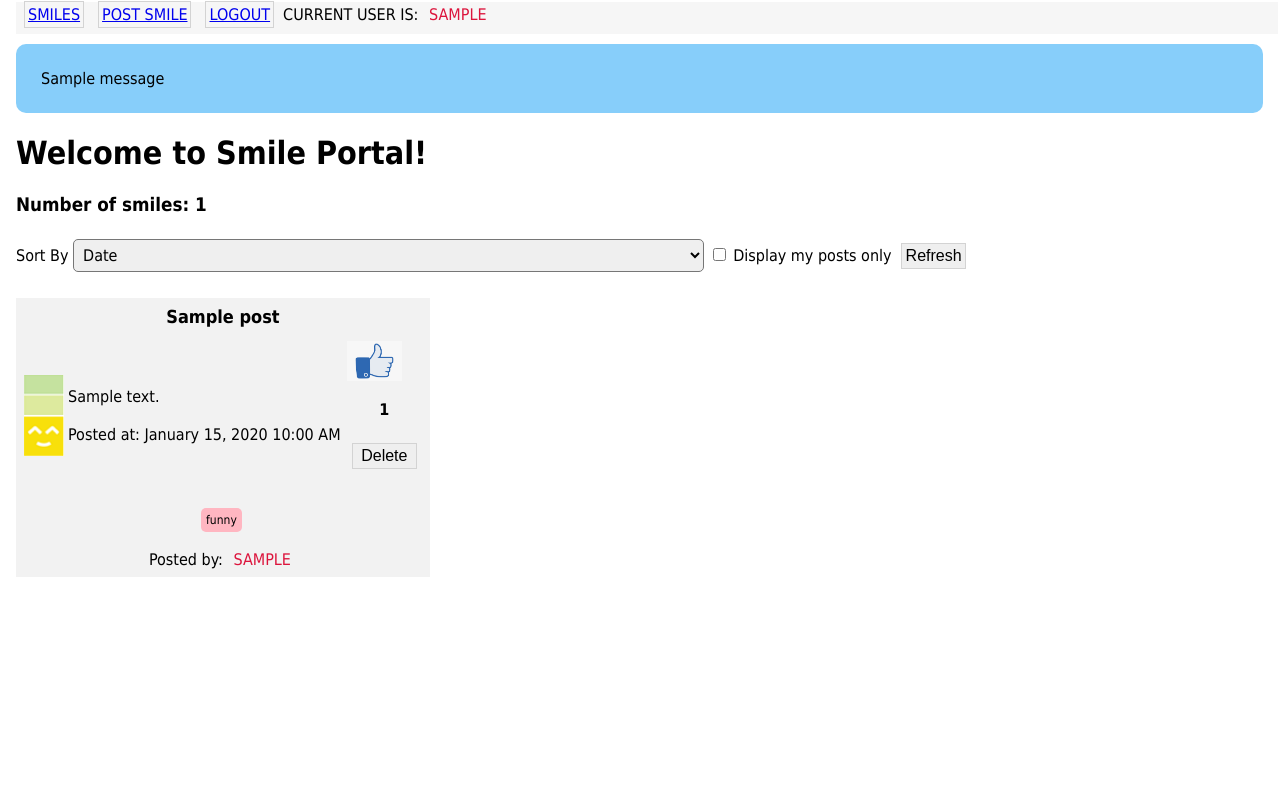
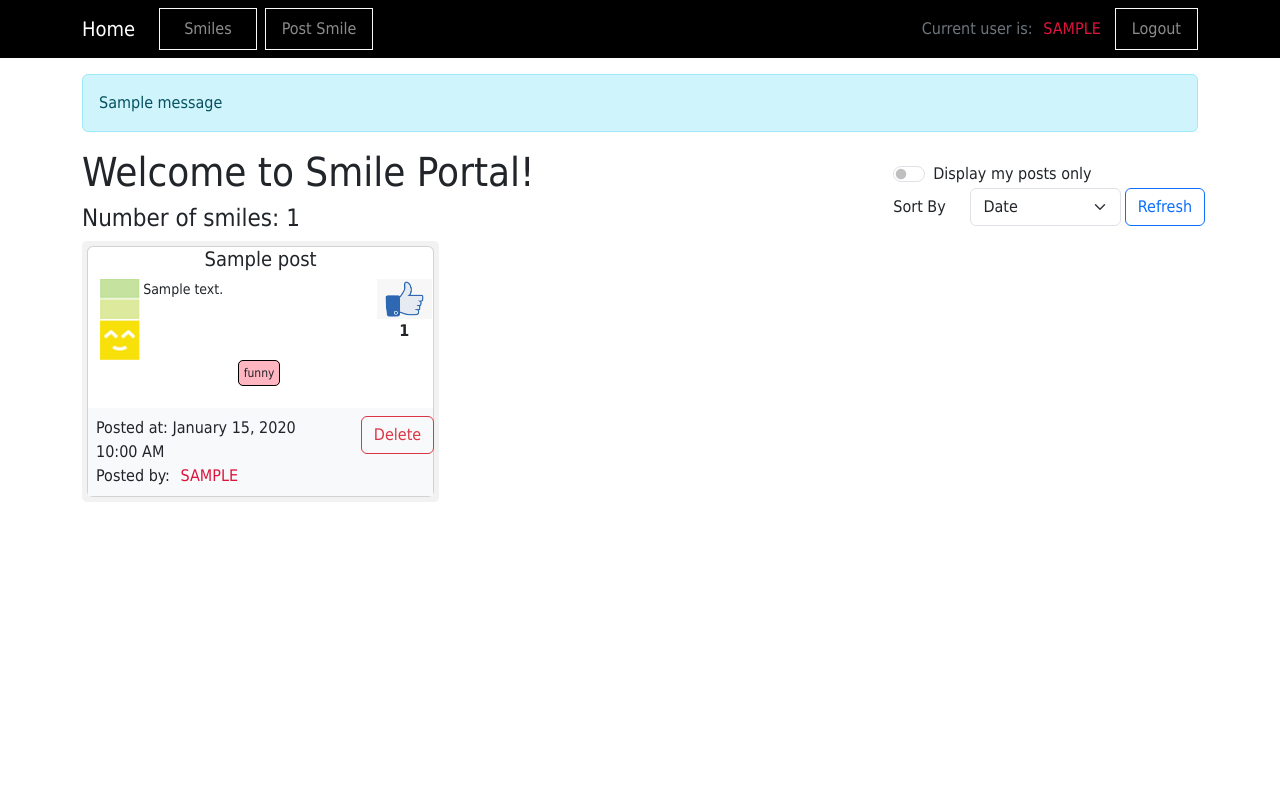
Before and after one commit to dhoangquan1/SmileApp, a Flask app: page / in a window 1280 px wide. Run offline with Flask 3, Linux system fonts and the light colour scheme; a user stored in the database is signed in; tables that the repository leaves empty hold one stand-in row (values such as "Sample post"); one stand-in notice (Sample message) is shown; some libraries are stand-ins or nearby versions.

Commit message:
Task 10: Styled with Bootstrap

```diff
--- a/app/main/templates/_post.html
+++ b/app/main/templates/_post.html
@@ -1,13 +1,9 @@
 <!-- We add an id for the table to update the HTML content of the table through JavaScript.  -->
-<table id="post-{{post.id}}" class = "posttable" style = "width:100%" valign="top">
-        <tr>
-            <td colspan="3"><div class="posttitle"> {{post.title}} </div>
-            </td>
-        </tr>
-        <tr>
-            <td width="10%" >
-                <!--  (milestone1) TODO: include happiness-level image according to the `cost`s happiness_level .
-                For example :  <img src="{{ url_for('static', filename = 'img//happiness-level-1.png' )}}"  /> "-->
+<div id="post-{{post.id}}" class = "card w-100" style = "width:100" valign="top">
+    <h5 class="class-title text-center"> {{post.title}} </h5>
+    <div class="container">
+        <div class="row d-flex justify-content-between">
+            <div class="col-1">
                 {% if post.happiness_level == 1 %}
                     <img src="{{ url_for('static', filename = 'img//happiness-level-1.png' )}}" style="width: 40px" />
                 {% elif post.happiness_level == 2 %}
@@ -15,52 +11,45 @@
                 {% else %}
                     <img src="{{ url_for('static', filename = 'img//happiness-level-3.png' )}}" style="width: 40px" />
                 {% endif %}
-            </td>
-            <td width="80%" >
-                <!--  TODO: include post body in the following div element and style it. -->
-                <div class="postmessage"> {{post.body}} </div> <br>
-                <!-- (milestone3) TODO: format the timestamp; display as local date/time-->
-                <div class="posttimestamp"> Posted at: {{ moment(post.timestamp).format('LLL') }} </div>
-            </td>
-            <td width = "5%">
+            </div>
+
+            <div class="col-8 text-start" >
+                <p class="card-text postmessage"> {{post.body}} </p>
+            </div>
+
+            <div class="col-2 d-flex flex-column align-items-center" >
                 <div>
-                    <!-- (milestone1)  TODO: add "like" button
-                        Define an HTML `post` form with a submit button. The form action should redirect to `routes.like` route.
-                        Style the submit button using `likebtn` CCS class selector. -->
-                    <div>
-                        <button class="likebtn" onclick="like_post({{post.id}})" />
-                    </div>
-                    <br>
-                    <!-- (milestone1) TODO: include the likes count in the following div element. -->
-                    <div class="likecount"> {{post.likes}} </div>
-                </div> <br>
-                 <!-- (milestone3) TODO: if the post is posted by the logged-in user, include the "delete" button.
-                                   Define an HTML `post` form with a submit button. The form action should redirect to `routes.deletepost` route.
-                                   Style the submit button using `button` CCS class selector. -->
+                    <button class="likebtn" onclick="like_post({{post.id}})" />
+                </div>
+                <div class="likecount"> {{post.likes}} </div>
+            </div>
+        </div>
+    </div>
+
+    <div class="align-self-center" colspan="3" style = "text-align:center" valign="bottom">
+        {% for t in post.get_tags() %}
+            <span class="tagitem">{{t.name}}</span>
+        {% endfor %}
+    </div>
+
+    <br>
+    <div class="mt-auto bg-light p-2">
+        <div class="row">
+            <div class="col-9">
+                Posted at: {{ moment(post.timestamp).format('LLL') }} <br>
+                Posted by: <span class="useritem"> {{post.writer.username}} </span>
+            </div>
+
+            <div class="col-2">
                 {% if post.writer.username == current_user.username %}
                     <form action="{{url_for('main.delete', post_id = post.id)}}" method="post">
-                        <input type="submit" value="Delete" class="button" >
+                        <input type="submit" value="Delete" class="btn btn-outline-danger" >
                     </form>
                 {% endif %}
-            </td>
-        </tr>
-        <tr>
-            <td colspan="3" style = "text-align:center" valign="bottom">
-                <br>
-                <!-- (milestone2) TODO: include all the tags associated with the post-->
-                {% for t in post.get_tags() %}
-                    <span class="tagitem">{{t.name}}</span>
-                {% endfor %}
-            </td>
-        </tr>
-        <tr>
-            <td colspan="3" style = "text-align:center" valign="bottom">
-                <br>
-                  <!-- (milestone3) TODO: include username who posted the post-->
-                  Posted by: <span class="useritem"> {{post.writer.username}} </span>
-            </td>
-        </tr>
-    </table>
+            </div>
+        </div>
+    </div>
+</div>
 
 <!-- (milestone3)  TODO: refactor the "like" use case. Add the JavaScript code below. -->
 {% block script %}
--- a/app/main/templates/base.html
+++ b/app/main/templates/base.html
@@ -1,45 +1,75 @@
-<html>
+<!doctype html>
+<html lang="en">
     <head>
+        <meta charset="utf-8">
+        <meta name="viewport" content="width=device-width, initial-scale=1">
        {% if title %}
           <title>{{ title }} - Smile </title>
        {% else %}
           <title> Welcome to Smile Portal! </title>
        {% endif %}
+       <link
+            href="https://cdn.jsdelivr.net/npm/bootstrap@5.3.2/dist/css/bootstrap.min.css"
+            rel="stylesheet"
+            integrity="sha384-T3c6CoIi6uLrA9TneNEoa7RxnatzjcDSCmG1MXxSR1GAsXEV/Dwwykc2MPK8M2HN"
+            crossorigin="anonymous">
        <link rel="stylesheet" href="{{ url_for('static', filename='css/main.css') }}">
        <!--TODO: (milestone 3)  Include `moment` library -->
        {{ moment.include_moment() }}
     </head>
 
     <body>
-        <div class ="nav-container">
-        <table>
-            <tr>
-                <td><a href="{{ url_for('main.index') }}" class = "button">Smiles</a></td>
-                <!-- TODO: (milestone 1) add the URL for the "Post Smile". -->
-                <td><a href="{{url_for('main.postsmile')}}" class = "button"> Post Smile </a></td>
-                <!-- TODO: (milestone 3) add the "Login" or "Logous" link. If the user is logged in, Login link should be displayed, otherwise Logout link should be displayed. -->
+        <nav class="navbar navbar-expand-lg navbar-dark " style="background-color: #000000;">
+            <div class="container">
+              <a class="navbar-brand" href="{{ url_for('main.index') }}">Home</a>
+              <button class="navbar-toggler" type="button" >
+                <span class="navbar-toggler-icon"></span>
+              </button>
+              <div class="collapse navbar-collapse" id="navbarSupportedContent">
+
+                <ul class="navbar-nav me-auto mb-2 mb-lg-0">
+                  <li class="nav-item border border-light px-3 ms-2 ">
+                    <a class="nav-link" aria-current="page" href="{{ url_for('main.index') }}">Smiles</a>
+                  </li>
+
+                  {% if not current_user.is_anonymous %}
+                  <li class="nav-item border border-light px-2 ms-2 ">
+                    <a class="nav-link" aria-current="page" href="{{ url_for('main.postsmile') }}">Post Smile</a>
+                  </li>
+                  {% endif %}
+                </ul>
+                <ul class="navbar-nav mb-2 mb-lg-0 align-items-center">
+
                   {% if current_user.is_anonymous %}
-                    <td><a href="{{url_for('auth.login')}}" class = "button"> Login </a></td>
+                  <li id="post-smile" class="nav-item border border-light px-2 ms-2" >
+                    <a class="nav-link" aria-current="page" href="{{ url_for('auth.login') }}">Login</a>
+                  </li>
                   {% else %}
-                    <td><a href="{{url_for('auth.logout')}}" class = "button"> Logout </a></td>
-                    <!-- TODO: (milestone 3) Replace "_______" below with the username of the current user. Current user should be displayed only if there is a logged in user. -->
-                    <td> Current user is: <span class="useritem">{{current_user.username}}</span> </td>
+                  <li class="text-secondary"> Current user is: <span class="useritem">{{current_user.username}}</span> </li>
+                  <li class="nav-item border border-light px-2 ms-2">
+                    <a class="nav-link " aria-current="page" href="{{ url_for('auth.logout') }}">Logout</a>
+                  </li>
                   {% endif %}
-            </tr>
-        </table>
+                </ul>
               </div>
-        <div>
+            </div>
+          </nav>
+
+        <div class="container mt-3">
             {% with messages = get_flashed_messages() %}
             {% if messages %}
               {% for message in messages %}
-                <!-- TODO: (milestone 1) - apply styling for the flash messages (can apply it to the following div element). -->
-                <div class = 'flash-container'> {{ message }}</div>
+              <div class="alert alert-info" role="alert">{{ message }}</div>
               {% endfor %}
             {% endif %}
             {% endwith %}
-
-            {% block content %} {% endblock %}
+            {% block content %}{% endblock %}
           </div>
+          <script
+            src="https://cdn.jsdelivr.net/npm/bootstrap@5.3.2/dist/js/bootstrap.bundle.min.js"
+            integrity="sha384-C6RzsynM9kWDrMNeT87bh95OGNyZPhcTNXj1NW7RuBCsyN/o0jlpcV8Qyq46cDfL"
+            crossorigin="anonymous">
+          </script>
 
     </body>
 </html>
--- /dev/null
+++ b/app/main/templates/bootstrap_wtf.html
@@ -0,0 +1,78 @@
+{% macro form_field(field, autofocus) %}
+  {%- if field.type == 'BooleanField' %}
+  <div class="form-check mb-3">
+    {{ field(class='form-check-input') }}
+    {{ field.label(class='form-check-label') }}
+  </div>
+
+  {%- elif field.type == 'RadioField' %}
+    {{ field.label(class='form-label') }}
+    {%- for item in field %}
+    <div class="form-check{% if loop.last %} mb-3{% endif %}">
+      {{ item(class='form-check-input') }}
+      {{ item.label(class='form-check-label') }}
+    </div>
+    {%- endfor %}
+  {%- elif field.type == 'SelectField' %}
+    {{ field.label(class='form-label') }}
+    {{ field(class='form-select mb-3') }}
+
+  {%- elif field.type == 'QuerySelectMultipleField' %}
+    {{ field.label(class='form-label') }}
+    {{ field(class='form-select mb-3 ms-3 border-0') }}
+
+    {%- elif field.type == 'TextAreaField' %}
+  <div class="mb-3">
+    {{ field.label(class='form-label') }}
+    {% if autofocus %}
+      {{ field(class='form-control' + (' is-invalid' if field.errors else ''), autofocus=True) }}
+    {% else %}
+      {{ field(class='form-control' + (' is-invalid' if field.errors else '')) }}
+    {% endif %}
+    {%- for error in field.errors %}
+    <div class="invalid-feedback">{{ error }}</div>
+    {%- endfor %}
+  </div>
+
+
+  {%- elif field.type == 'SubmitField' %}
+  {{ field(class='btn btn-primary mb-3 col-2') }}
+  {%- else %}
+  <div class="mb-3">
+    {{ field.label(class='form-label') }}
+    {% if autofocus %}
+      {{ field(class='form-control' + (' is-invalid' if field.errors else ''), autofocus=True) }}
+    {% else %}
+      {{ field(class='form-control' + (' is-invalid' if field.errors else '')) }}
+    {% endif %}
+    {%- for error in field.errors %}
+    <div class="invalid-feedback">{{ error }}</div>
+    {%- endfor %}
+  </div>
+  {%- endif %}
+{% endmacro %}
+
+{% macro quick_form(form, action="", method="post", id="", novalidate=False) %}
+<form novalidate
+  {%- if action != None %} action="{{ action }}"{% endif -%}
+  {%- if method %} method="{{ method }}"{% endif %}
+  {%- if id %} id="{{ id }}"{% endif -%}
+  {%- if novalidate %} novalidate{% endif -%}>
+  {{ form.hidden_tag() }}
+  {%- for field, errors in form.errors.items() %}
+    {%- if form[field].widget.input_type == 'hidden' %}
+      {%- for error in errors %}
+      <div class="invalid-feedback">{{ error }}</div>
+      {%- endfor %}
+    {%- endif %}
+  {%- endfor %}
+
+  {% set ns = namespace(first_field=true) %}
+  {%- for field in form %}
+    {% if field.widget.input_type != 'hidden' -%}
+      {{ form_field(field, ns.first_field) }}
+      {% set ns.first_field = false %}
+    {%- endif %}
+  {%- endfor %}
+</form>
+{% endmacro %}
--- a/app/main/templates/index.html
+++ b/app/main/templates/index.html
@@ -1,20 +1,42 @@
 {% extends "base.html" %}
+{% import 'bootstrap_wtf.html' as wtf %}
 
 {% block content %}
 
+    <div class="d-flex justify-content-between align-items-center">
+        <div>
             <h1>Welcome to Smile Portal!</h1>
             <!-- TODO: (milestone1) Display smile count.   -->
-    <h3>Number of smiles: {{postCount}} </h3>
+            <h4>Number of smiles: {{postCount}} </h4>
+        </div>
 
+        <div>
             <!-- TODO: (milestone 2) Add the template to render an instance of a `sortForm`. The form should display the sort attribute select box and the "Refresh" submit button.
                 Style the `sortorder` form element using the `formselect` CSS element we defined in milestone1 -->
             <form action="{{url_for('main.index')}}" method="post">
                 {{sform.hidden_tag()}}
-        {{sform.choice.label}}
-        {{sform.choice(class="formselect")}}
-        {{sform.mypost()}} {{sform.mypost.label}}
-        {{sform.submit(class = "button")}}
+
+                <div class="form-check form-switch">
+                    {{ sform.mypost(class="form-check-input", type="checkbox",role="switch",id="flexSwitchCheckDefault")}}
+                    {{ sform.mypost.label(class="form-check-label",for="flexSwitchCheckDefault")}}
+                </div>
+                <div class="form-group row align-items-center g-1">
+                    <div class="col-md-3 ">
+                        {{ sform.choice.label(class='col-form-label') }}
+                    </div>
+                    <div class="col-md-6 ">
+                        {{ sform.choice(class='form-select') }}
+                    </div>
+                    <div class="col-md-3 ">
+                        {{sform.submit(class = "btn btn-outline-primary")}}
+                    </div>
+                </div>
+
+
             </form>
+        </div>
+    </div>
+
     <!-- TODO: (milestone1) Format posts -->
     <div class="postlist">
         {% for post in posts %}
--- a/app/static/css/main.css
+++ b/app/static/css/main.css
@@ -1,10 +1,10 @@
 body {
-    margin: 1px 1px 1px 15px;
-    padding: 1px;
     font-family: Tahoma;
     text-align: left;
+    margin: 0;
+    padding: 0;
+}
 
-}
 .nav-container {
     background:#f6f6f6;
     font-family: Tahoma;
@@ -44,7 +44,7 @@ a:hover {
 
 .postmessage {
     text-align: left;
-    font-size: 16px;
+    font-size: 14px;
     font-family: Tahoma;
 }
 
@@ -140,6 +140,7 @@ a:hover {
         margin: 0px 5px 5px 0px;
         width: 32%;
         background-color: #f2f2f2;
+        border-radius: 5px;
         padding: 5px
     }
 }
@@ -151,6 +152,7 @@ a:hover {
         margin: 0px 5px 5px 0px;
         width: 48%;
         background-color: #f2f2f2;
+        border-radius: 5px;
         padding: 5px
     }
 }
@@ -162,6 +164,7 @@ a:hover {
         margin: 0px 5px 5px 0px;
         width: 99%;
         background-color: #f2f2f2;
+        border-radius: 5px;
         padding: 5px
     }
 }
@@ -174,6 +177,7 @@ a:hover {
     border-radius: 5px;
     margin: 0px 3px 0px 0px;
     background-color: lightpink;
+    border: 1px solid black;
 }
 
 .forminput {
@@ -185,3 +189,7 @@ a:hover {
     border-radius: 5px;
     border-width: 1px;
 }
+
+.custom-form-select-size {
+    width: 10%;
+}
```
Also changed, not shown: app/auth/templates/login.html (+10 -12 lines), app/auth/templates/register.html (+12 -17 lines), app/main/templates/create.html (+6 -9 lines), smile.db. Lines whose indentation alone changed are shown as unchanged.
